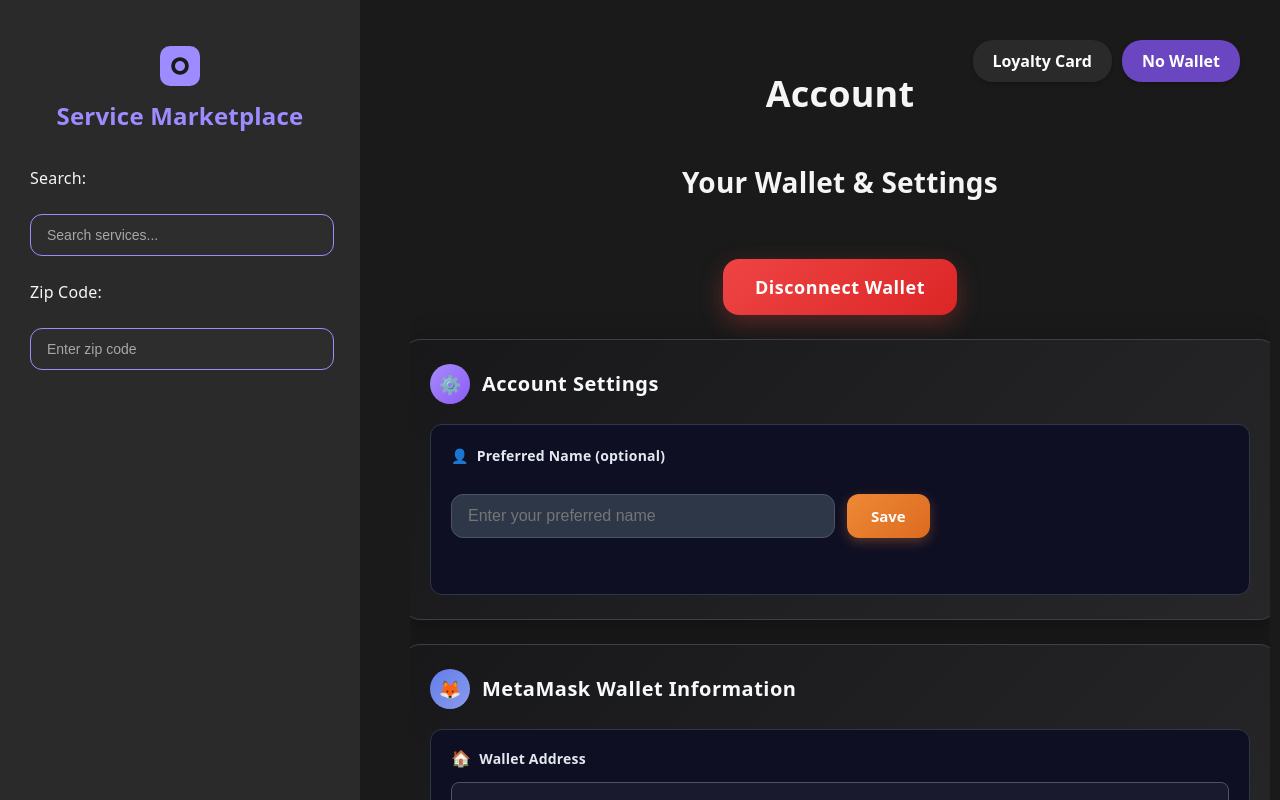
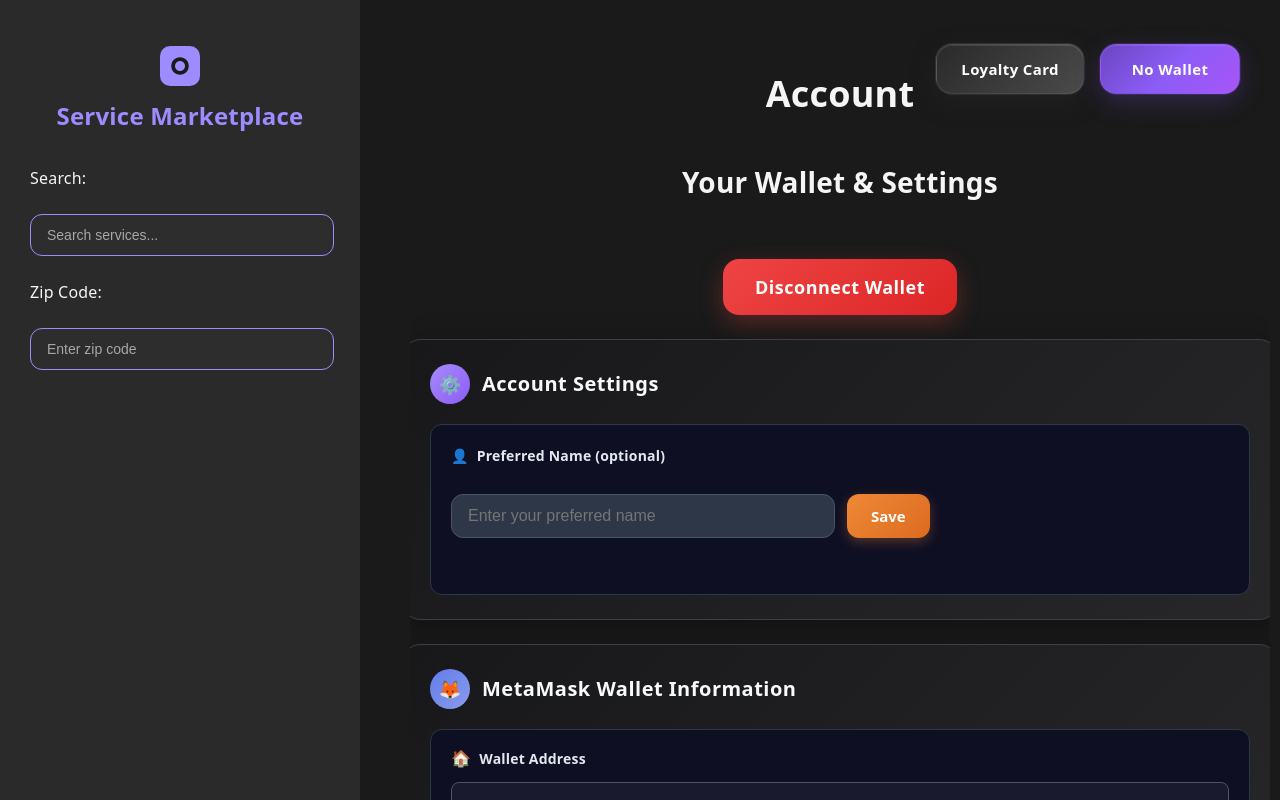
Before and after one commit to RichCanvas3/service-marketplace, a React (Vite) app in the folder client/: page /account in a window 1280 px wide. Built offline with nearby package versions, Linux system fonts and the light colour scheme.

Commit message:
Update Top Buttons

```diff
--- a/client/src/custom-styles.css
+++ b/client/src/custom-styles.css
@@ -1232,49 +1232,120 @@ textarea.form-input:focus {
 /* Top Buttons Container */
 .top-buttons {
   position: fixed;
-  top: 20px;
+  top: 24px;
   right: 40px;
   display: flex;
-  gap: 10px;
+  gap: 16px;
   z-index: 1000;
+  align-items: center;
 }
 
 /* Connect Wallet Button */
 .connect-wallet-button {
-  background-color: #6B46C1;
+  background: linear-gradient(135deg, #6B46C1 0%, #8B5CF6 50%, #A855F7 100%);
   color: white;
-  border: none;
-  padding: 10px 20px;
-  border-radius: 20px;
+  border: 1px solid rgba(139, 92, 246, 0.3);
+  padding: 14px 24px;
+  border-radius: 16px;
   font-weight: 600;
+  font-size: 15px;
   cursor: pointer;
-  box-shadow: 0 2px 4px rgba(0, 0, 0, 0.2);
-  transition: all 0.3s ease;
+  box-shadow:
+    0 8px 25px rgba(107, 70, 193, 0.3),
+    0 0 0 1px rgba(139, 92, 246, 0.2),
+    inset 0 1px 0 rgba(255, 255, 255, 0.1);
+  transition: all 0.3s cubic-bezier(0.4, 0, 0.2, 1);
+  backdrop-filter: blur(10px);
+  -webkit-backdrop-filter: blur(10px);
+  position: relative;
+  overflow: hidden;
+  letter-spacing: 0.025em;
+  min-width: 140px;
+  text-align: center;
+}
+
+.connect-wallet-button::before {
+  content: '';
+  position: absolute;
+  top: 0;
+  left: -100%;
+  width: 100%;
+  height: 100%;
+  background: linear-gradient(90deg, transparent, rgba(255, 255, 255, 0.2), transparent);
+  transition: left 0.5s ease;
+}
+
+.connect-wallet-button:hover::before {
+  left: 100%;
 }
 
 .connect-wallet-button:hover {
-  background-color: #38B2AC;
-  transform: translateY(-2px);
-  box-shadow: 0 4px 8px rgba(0, 0, 0, 0.3);
+  background: linear-gradient(135deg, #4fd1c5 0%, #38b2ac 50%, #319795 100%);
+  border-color: rgba(79, 209, 197, 0.4);
+  transform: translateY(-3px) scale(1.02);
+  box-shadow:
+    0 15px 35px rgba(79, 209, 197, 0.4),
+    0 0 0 1px rgba(79, 209, 197, 0.3),
+    inset 0 1px 0 rgba(255, 255, 255, 0.2);
+}
+
+.connect-wallet-button:active {
+  transform: translateY(-1px) scale(1.01);
+  transition: all 0.1s ease;
 }
 
 /* Loyalty Card Button */
 .loyalty-card-button {
-  background-color: var(--secondary-color);
+  background: linear-gradient(135deg, var(--secondary-color) 0%, #3A3A3A 50%, #4A4A4A 100%);
   color: white;
-  border: none;
-  padding: 10px 20px;
-  border-radius: 20px;
+  border: 1px solid rgba(255, 255, 255, 0.1);
+  padding: 14px 24px;
+  border-radius: 16px;
   font-weight: 600;
+  font-size: 15px;
   cursor: pointer;
-  box-shadow: 0 2px 4px rgba(0, 0, 0, 0.2);
-  transition: all 0.3s ease;
+  box-shadow:
+    0 8px 25px rgba(42, 42, 42, 0.4),
+    0 0 0 1px rgba(255, 255, 255, 0.1),
+    inset 0 1px 0 rgba(255, 255, 255, 0.1);
+  transition: all 0.3s cubic-bezier(0.4, 0, 0.2, 1);
+  backdrop-filter: blur(10px);
+  -webkit-backdrop-filter: blur(10px);
+  position: relative;
+  overflow: hidden;
+  letter-spacing: 0.025em;
+  min-width: 140px;
+  text-align: center;
+}
+
+.loyalty-card-button::before {
+  content: '';
+  position: absolute;
+  top: 0;
+  left: -100%;
+  width: 100%;
+  height: 100%;
+  background: linear-gradient(90deg, transparent, rgba(237, 137, 54, 0.3), transparent);
+  transition: left 0.5s ease;
+}
+
+.loyalty-card-button:hover::before {
+  left: 100%;
 }
 
 .loyalty-card-button:hover {
-  background-color: #ED8936;
-  transform: translateY(-2px);
-  box-shadow: 0 4px 8px rgba(0, 0, 0, 0.3);
+  background: linear-gradient(135deg, #ED8936 0%, #dd6b20 50%, #c05621 100%);
+  border-color: rgba(237, 137, 54, 0.4);
+  transform: translateY(-3px) scale(1.02);
+  box-shadow:
+    0 15px 35px rgba(237, 137, 54, 0.4),
+    0 0 0 1px rgba(237, 137, 54, 0.3),
+    inset 0 1px 0 rgba(255, 255, 255, 0.2);
+}
+
+.loyalty-card-button:active {
+  transform: translateY(-1px) scale(1.01);
+  transition: all 0.1s ease;
 }
 
 /* Loyalty Card Page */
```
